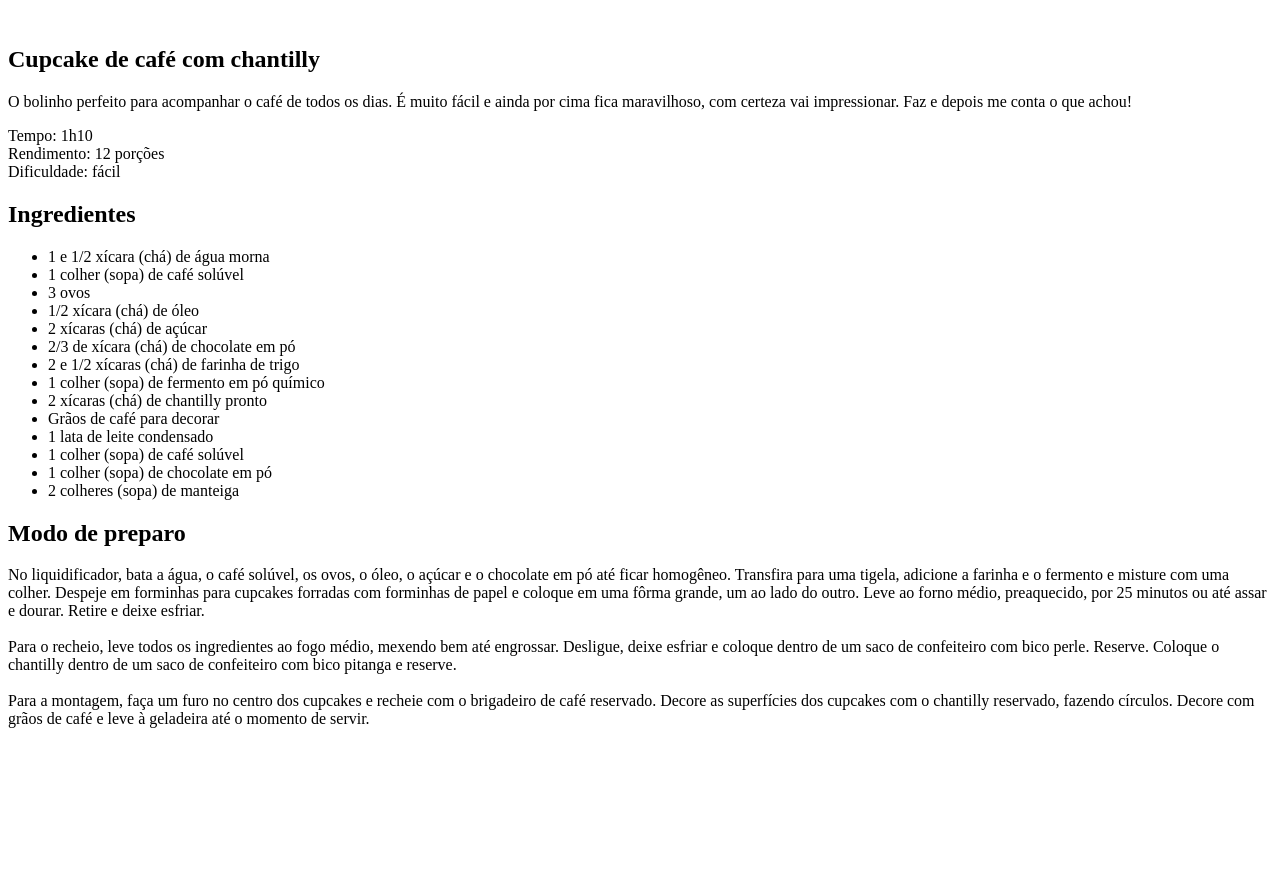
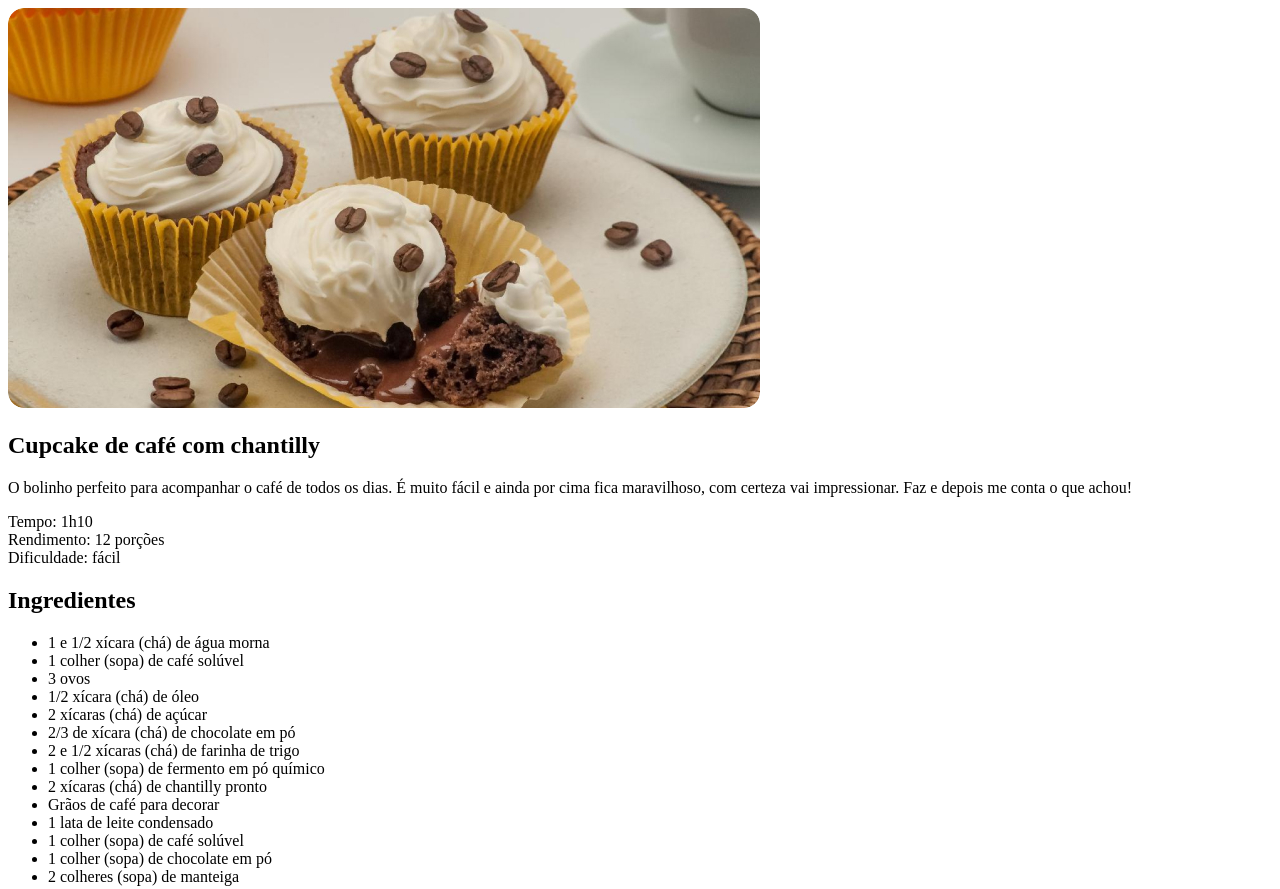
Before and after one commit to brunotxrs/projeto-receitas-full-stak, a plain HTML site: page index.html in a window 1280 px wide. Shown: the top 889 px of the page. Before the commit the page ends 800 px from the top, so only its background shows below. Drawn offline with Linux system fonts and the light colour scheme.

Commit message:
feat: adding image and style css

```diff
--- a/index.html
+++ b/index.html
@@ -4,10 +4,13 @@
     <meta charset="UTF-8">
     <meta name="viewport" content="width=device-width, initial-scale=1.0">
     <title>Página de Receita</title>
+
+    <link rel="stylesheet" href="style.css">
+
 </head>
 <body>
     <div id="page">
-        <img src="" alt="">
+        <img src="./assets/main-image.jpg" alt="imagem de um cupcakes co grãos de café e um chantilly">
         <main>
             <section id="about">
                 <h1>Cupcake de café com chantilly</h1>
--- /dev/null
+++ b/style.css
@@ -0,0 +1,4 @@
+img {
+    border-radius: 16px;
+
+}
```
Also changed, not shown: assets/bg-image.jpg (added), assets/main-image.jpg (added).
